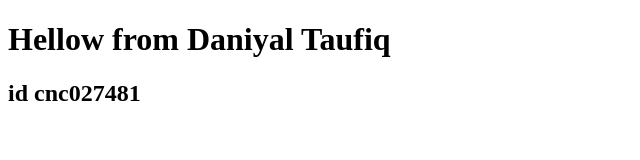
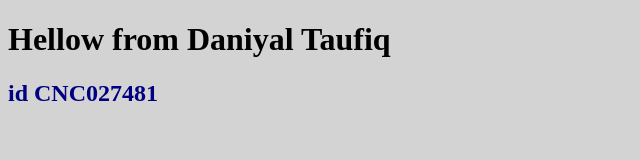
Before and after one commit to dtdaniyal99/Bootcamo-2020-AssingmentNo-01, a plain HTML site: page index.html in a window 1280 px wide. Shown: the whole page, without its empty margins (0-640 px from the left). Drawn offline with Linux system fonts and the light colour scheme.

Commit message:
style added

```diff
--- a/index.html
+++ b/index.html
@@ -5,9 +5,17 @@
     <meta name="viewport" content="width=device-width, initial-scale=1.0">
     <meta http-equiv="X-UA-Compatible" content="ie=edge">
     <title>Document</title>
+    <style>
+        body{
+            background-color: lightgray;
+        }
+        h2{
+            color: navy;
+        }
+    </style>
 </head>
 <body>
     <h1>Hellow from Daniyal Taufiq</h1>
-    <h2>id cnc027481</h2>
+    <h2>id CNC027481</h2>
 </body>
 </html>
```
